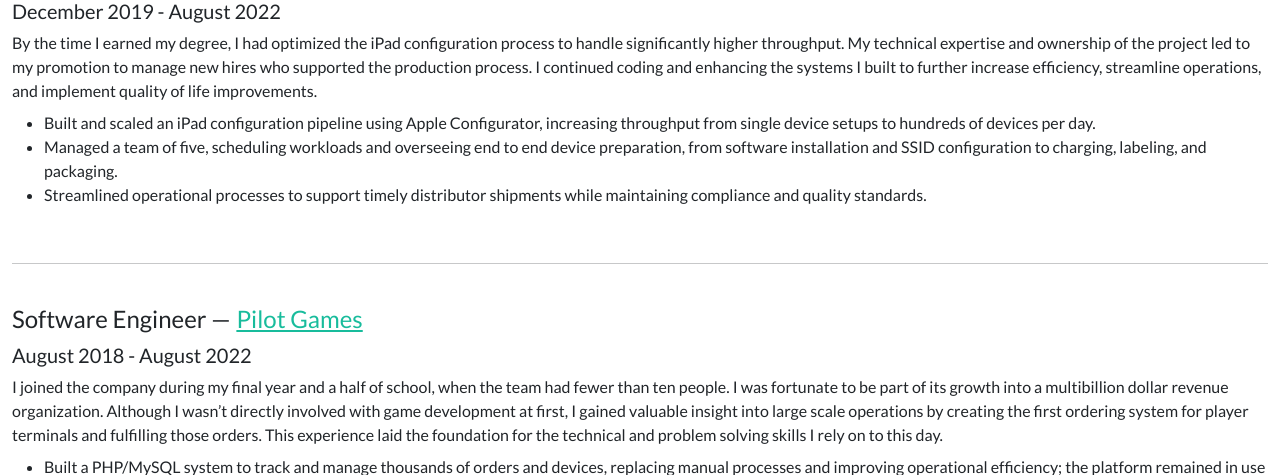
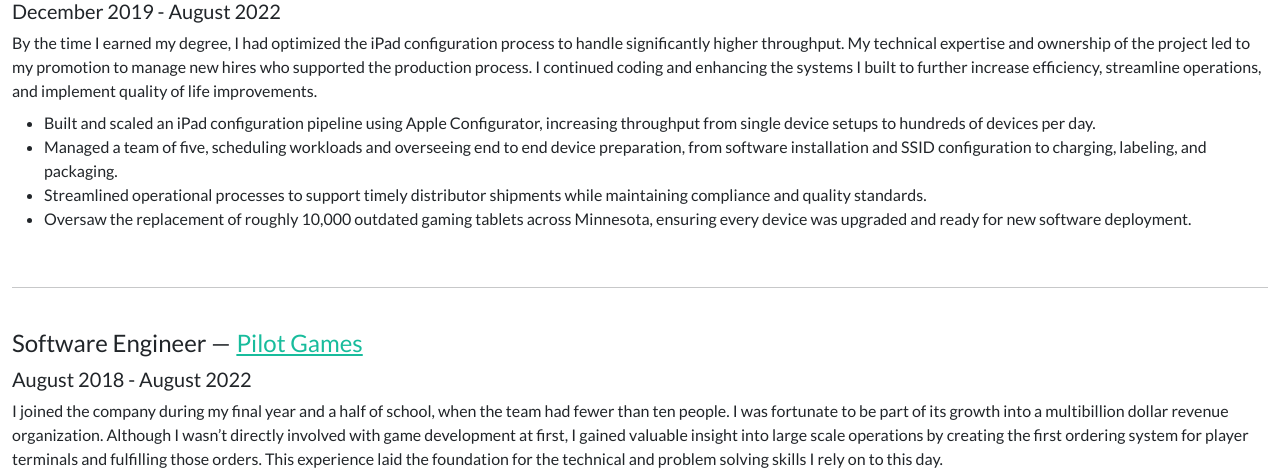
Before and after one commit to drewgiffin/drewgiffindev, a Django app: template core/templates/experience.html in a window 1280 px wide. Shown: the part 1088-1563 px from the top of the page. Run offline with Django 4.2, Linux system fonts and the light colour scheme; the template is opened without the code that fills it, so the values that code supplies are empty; some libraries are stand-ins or nearby versions.

Commit message:
Added bullet to technical operations manager and edited Pilot Games tooltip

```diff
--- a/core/templates/experience/pilot-games-tooltip.html
+++ b/core/templates/experience/pilot-games-tooltip.html
@@ -4,7 +4,7 @@
     data-bs-toggle="tooltip"
     data-bs-placement="right"
     data-bs-title="
-    Pilot Games is a US headquartered company specializing in charitable gaming, offering electronic bingo, pull tabs, and tournament style games across North America. Founded in 2014, the company has grown to operate over 1,400 sites with approximately 7,000 tablets, generating annual sales exceeding $2 billion.
+    Pilot Games is a US headquartered company specializing in charitable gaming, offering electronic bingo, pull tabs, and tournament style games across North America. Founded in 2014, the company has grown to operate over 1,400 sites with approximately 12,000 tablets, generating annual sales exceeding $2 billion.
     "
 >
     Pilot Games
--- a/core/templates/experience/technical-operations-manager.html
+++ b/core/templates/experience/technical-operations-manager.html
@@ -5,4 +5,5 @@
     <li>Built and scaled an iPad configuration pipeline using Apple Configurator, increasing throughput from single device setups to hundreds of devices per day.</li>
     <li>Managed a team of five, scheduling workloads and overseeing end to end device preparation, from software installation and SSID configuration to charging, labeling, and packaging.</li>
     <li>Streamlined operational processes to support timely distributor shipments while maintaining compliance and quality standards.</li>
+    <li>Oversaw the replacement of roughly 10,000 outdated gaming tablets across Minnesota, ensuring every device was upgraded and ready for new software deployment.</li>
 </ul>
```
